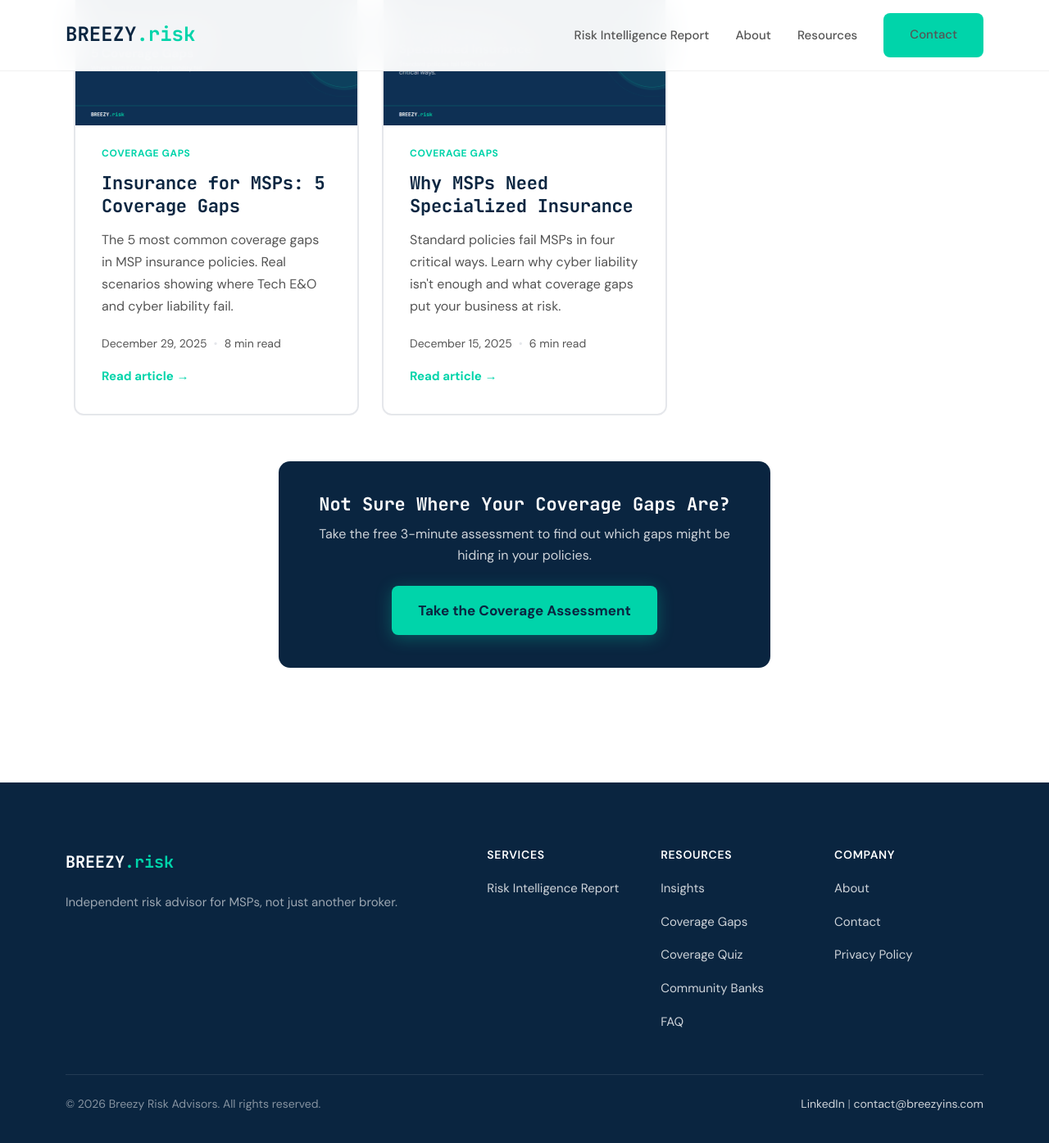
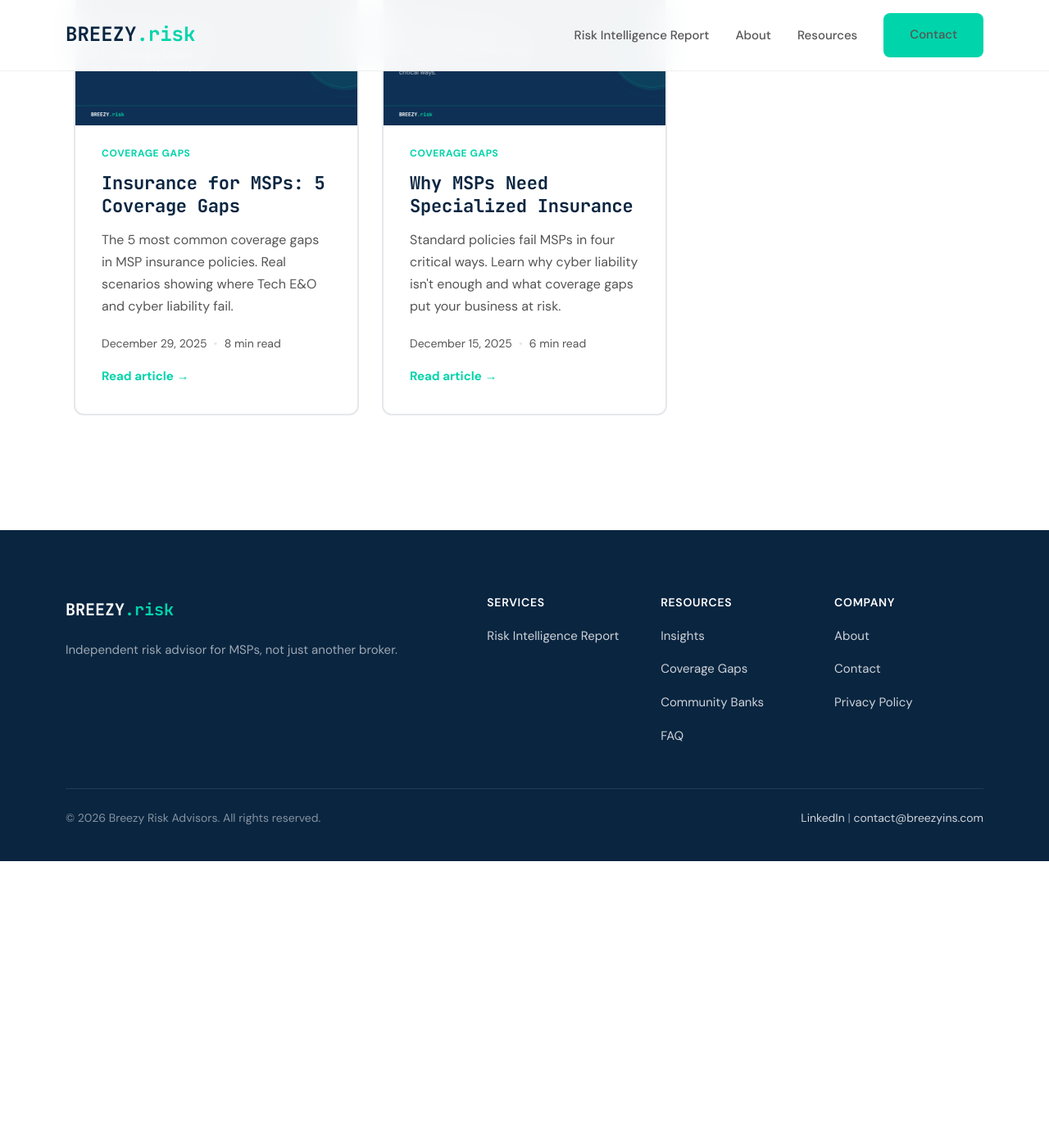
Before and after one commit to joeproe1/breezyins.com, a Jekyll site: the page built from insights.html, in a window 1280 px wide and 1400 px high, scrolled down 2605 px. Shown: the top 1395 px of the window at 82% size. Built offline with Jekyll 4.4.1, drawn with Linux system fonts in a browser that asks for light colours; after the commit the page ends 3656 px from its top, so only the background shows below that.

Commit message:
Remove Coverage Quiz from site navigation, footer, and Insights CTA
Quiz page stays live at /msp-insurance-assessment/ for existing links.

Co-Authored-By: Claude Opus 4.6 <noreply@anthropic.com>

```diff
--- a/_includes/footer.html
+++ b/_includes/footer.html
@@ -17,7 +17,6 @@
                     <ul>
                         <li><a href="{{ '/insights/' | relative_url }}">Insights</a></li>
                         <li><a href="{{ '/coverage-gaps-framework/' | relative_url }}">Coverage Gaps</a></li>
-                        <li><a href="{{ '/msp-insurance-assessment/' | relative_url }}">Coverage Quiz</a></li>
                         <li><a href="{{ '/community-bank-insurance/' | relative_url }}">Community Banks</a></li>
                         <li><a href="{{ '/faq/' | relative_url }}">FAQ</a></li>
                     </ul>
--- a/_includes/nav.html
+++ b/_includes/nav.html
@@ -17,7 +17,6 @@
                     <ul class="dropdown-menu">
                         <li><a href="{{ '/insights/' | relative_url }}">Insights</a></li>
                         <li><a href="{{ '/coverage-gaps-framework/' | relative_url }}">Coverage Gaps</a></li>
-                        <li><a href="{{ '/msp-insurance-assessment/' | relative_url }}">Coverage Quiz</a></li>
                         <li><a href="{{ '/community-bank-insurance/' | relative_url }}">Community Banks</a></li>
                         <li><a href="{{ '/faq/' | relative_url }}">FAQ</a></li>
                     </ul>
--- a/insights.html
+++ b/insights.html
@@ -99,11 +99,6 @@ permalink: /insights/
             {% endfor %}
         </div>
 
-        <div class="insights-cta">
-            <h3>Not Sure Where Your Coverage Gaps Are?</h3>
-            <p>Take the free 3-minute assessment to find out which gaps might be hiding in your policies.</p>
-            <a href="{{ '/msp-insurance-assessment/' | relative_url }}" class="btn-primary">Take the Coverage Assessment</a>
-        </div>
     </div>
 </section>
 
```
